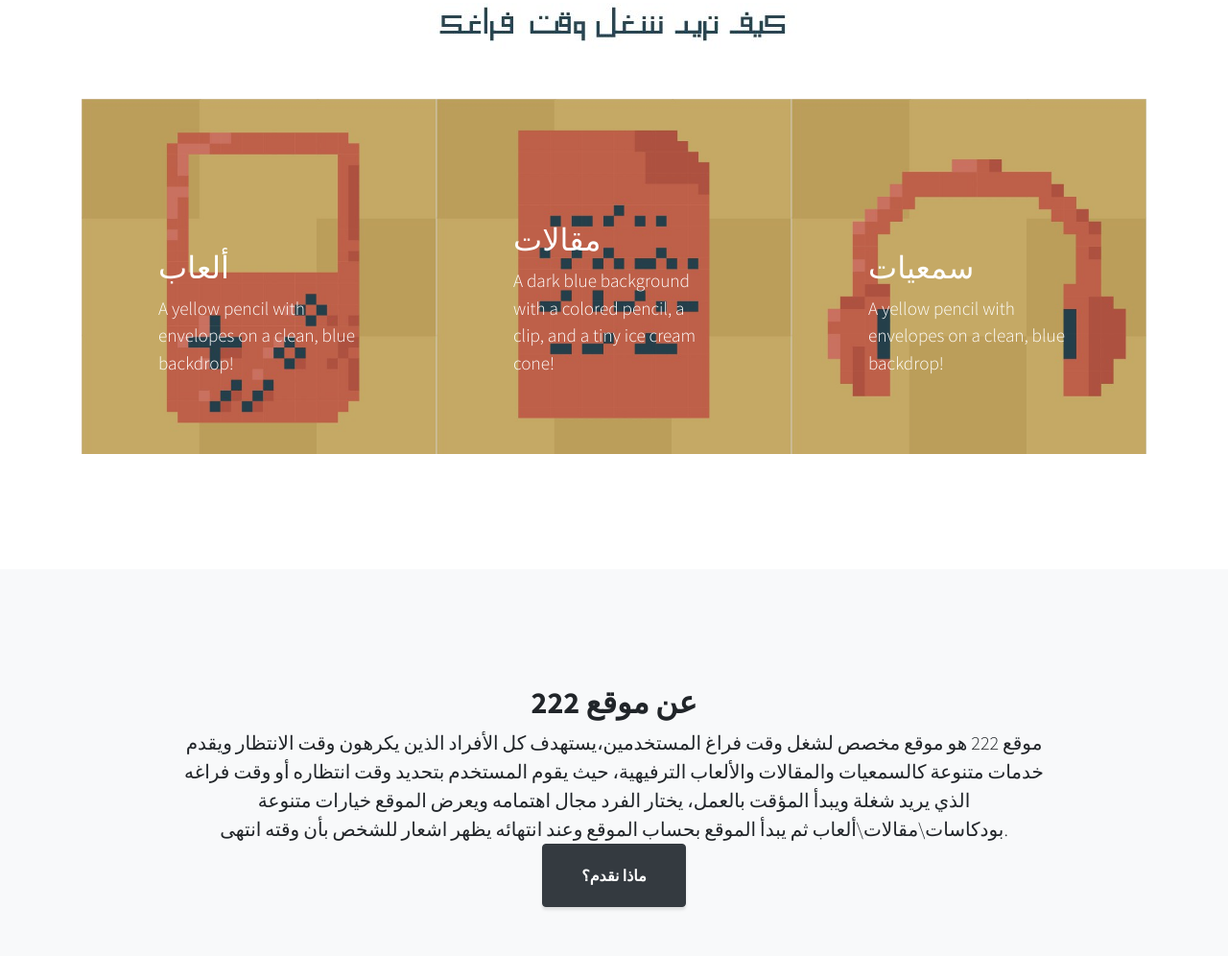
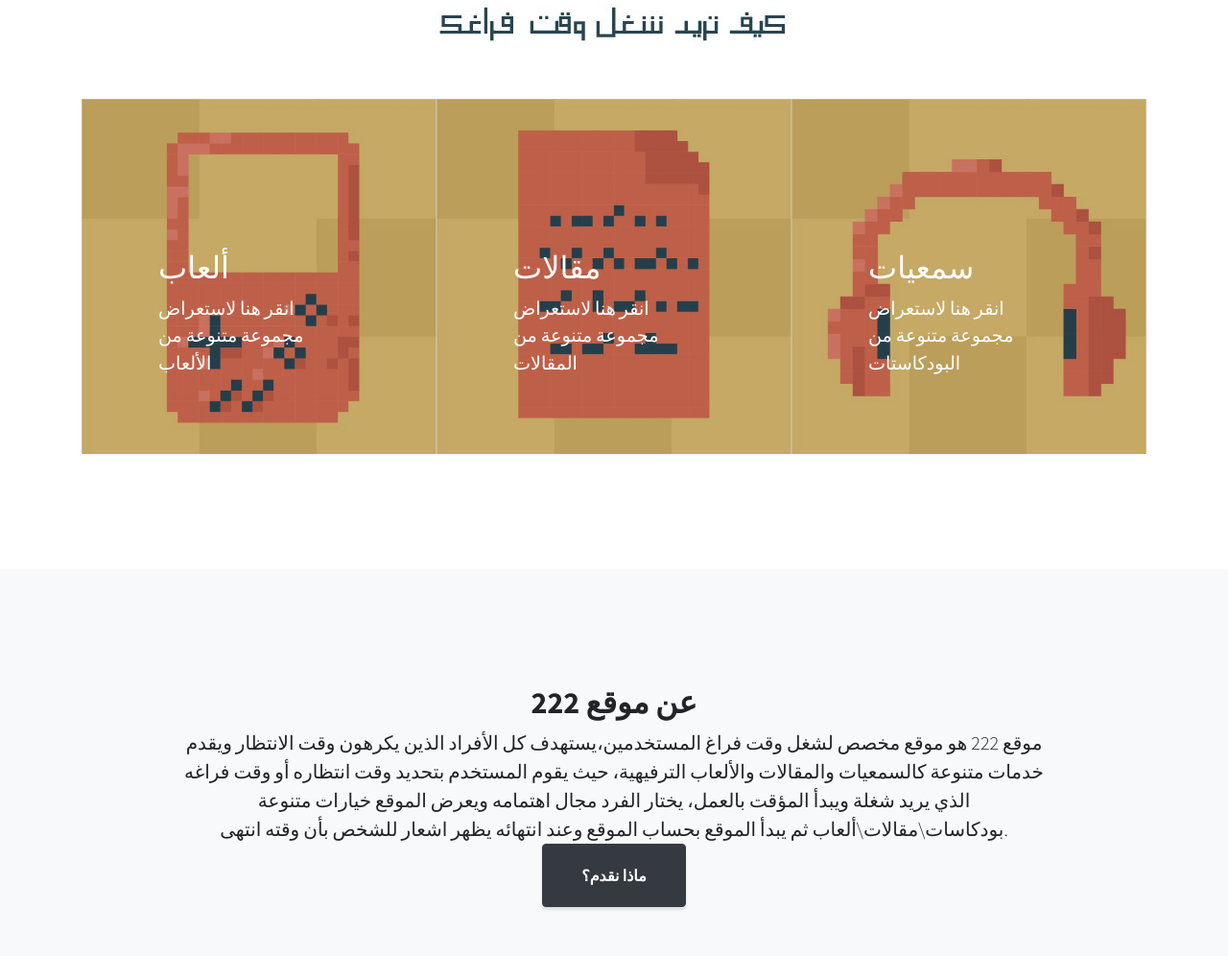
Before and after one commit to razan1mu/razan1mu.github.io, a plain HTML site: page index.html in a window 1280 px wide. Shown: the part 933-1929 px from the top of the page at 96% size. Drawn offline with Linux system fonts and the light colour scheme.

Commit message:
Update index.html

```diff
--- a/index.html
+++ b/index.html
@@ -94,7 +94,7 @@
             <div class="caption">
               <div class="caption-content">
                 <div class="h2">ألعاب</div>
-                <p class="mb-0">A yellow pencil with envelopes on a clean, blue backdrop!</p>
+                <p class="mb-0">انقر هنا لاستعراض مجموعة متنوعة من الألعاب</p>
               </div>
             </div>
             <img class="img-fluid" src="img/games.jpg" alt="">
@@ -105,7 +105,7 @@
             <div class="caption">
               <div class="caption-content">
                 <div class="h2">مقالات</div>
-                <p class="mb-0">A dark blue background with a colored pencil, a clip, and a tiny ice cream cone!</p>
+                <p class="mb-0">انقر هنا لاستعراض مجموعة متنوعة من المقالات</p>
               </div>
             </div>
             <img class="img-fluid" src="img/articles.jpg" alt="">
@@ -116,7 +116,7 @@
             <div class="caption">
               <div class="caption-content">
                 <div class="h2">سمعيات</div>
-                <p class="mb-0">A yellow pencil with envelopes on a clean, blue backdrop!</p>
+                <p class="mb-0">انقر هنا لاستعراض مجموعة متنوعة من البودكاستات</p>
               </div>
             </div>
             <img class="img-fluid" src="img/podcasts.jpg" alt="">
```
